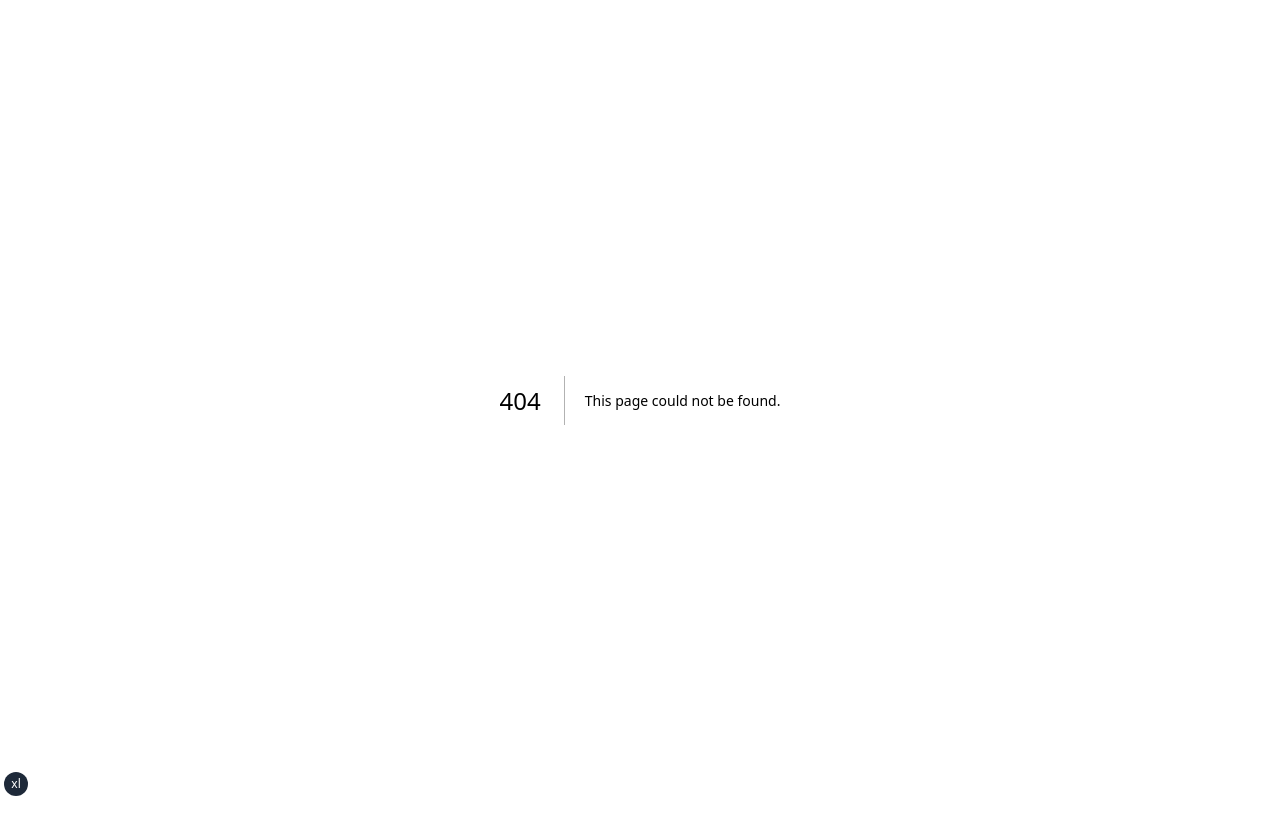
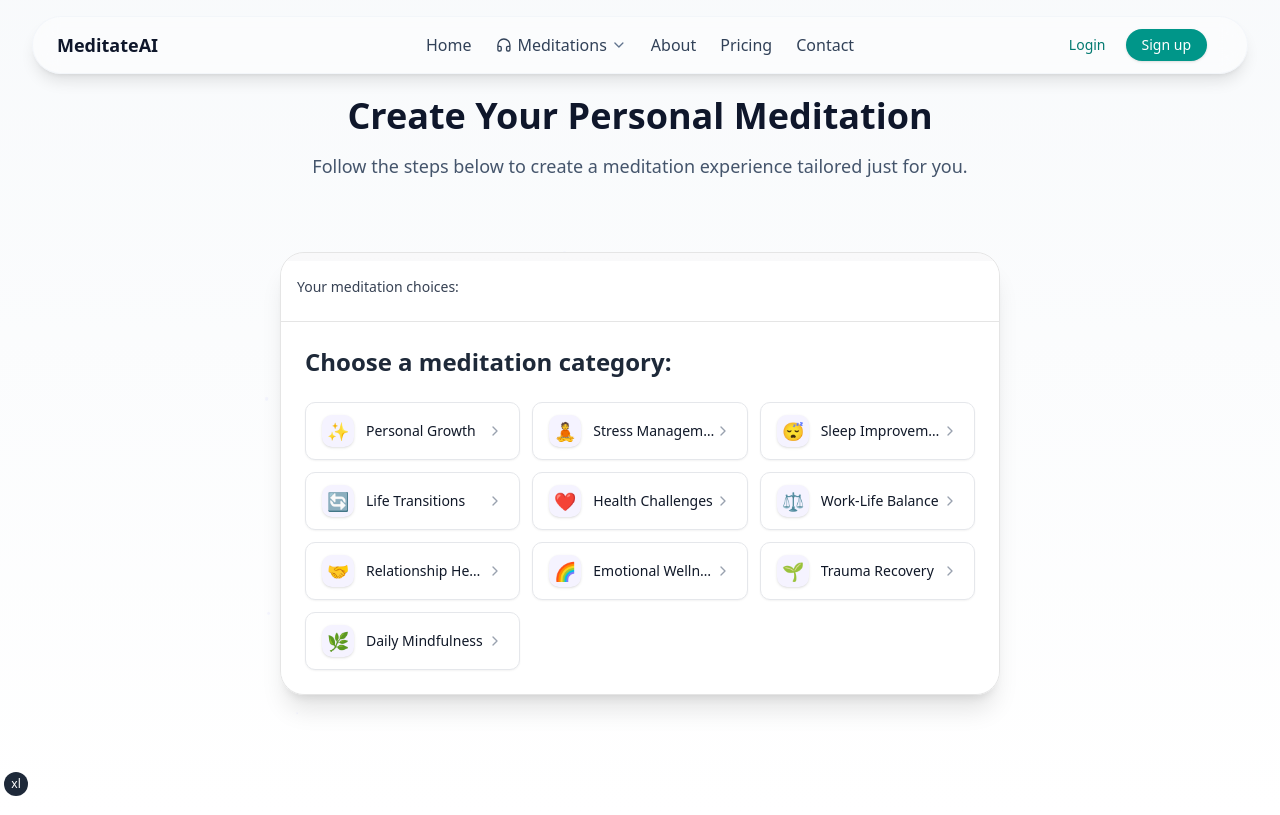
Before and after one commit to undertap/webapp-starter-1, a Next.js app in the folder apps/web/: page /meditate in a window 1280 px wide. Before the commit this address had no page. Built offline with nearby package versions, Linux system fonts and the light colour scheme.

Commit message:
Change homepage for vercel

```diff
--- /dev/null
+++ b/apps/web/src/app/(marketing)/meditate/page.tsx
@@ -0,0 +1,25 @@
+import type { Metadata } from "next";
+import MeditationCreator from "@/components/meditation/meditation-creator";
+
+export const metadata: Metadata = {
+  title: "Create Your Personal Meditation | MeditateAI",
+  description: "Create a personalized meditation experience tailored to your unique needs and preferences.",
+};
+
+export default function MeditatePage() {
+  return (
+    <div className="min-h-screen bg-gradient-to-b from-slate-50 to-white py-16 md:py-24">
+      <div className="container px-4 md:px-6 max-w-7xl mx-auto">
+        <div className="max-w-3xl mx-auto">
+          <h1 className="text-3xl md:text-4xl font-bold text-slate-900 mb-4 text-center">
+            Create Your Personal Meditation
+          </h1>
+          <p className="text-slate-600 text-lg text-center mb-12">
+            Follow the steps below to create a meditation experience tailored just for you.
+          </p>
+          <MeditationCreator />
+        </div>
+      </div>
+    </div>
+  );
+}
--- a/apps/web/src/app/(marketing)/page.tsx
+++ b/apps/web/src/app/(marketing)/page.tsx
@@ -25,7 +25,7 @@ export default function Home() {
                 AI-generated meditations that adapt to your life story, challenges, and health patterns for a truly transformative experience.
               </p>
               <div className="flex flex-col sm:flex-row gap-4 justify-center pt-4">
-                <Link href="/create-meditation">
+                <Link href="/meditate">
                   <Button size="lg" className="bg-white text-teal-700 hover:bg-white/90 transition-colors">
                     Try For Free <ArrowRight className="ml-2 size-4" />
                   </Button>
@@ -61,7 +61,7 @@ export default function Home() {
                 delay={0.05 * index}
                 className="flex flex-col items-center w-full"
               >
-                <Link href={category.href} className="w-full group">
+                <Link href={`/meditate?category=${category.id}`} className="w-full group">
                   <Button
                     variant="outline"
                     className="w-full h-auto py-4 px-3 rounded-md border border-slate-200 bg-white hover:bg-white group-hover:bg-gradient-to-br group-hover:from-white group-hover:to-teal-50/60 group-hover:border-teal-200 group-hover:shadow-md transition-all duration-300 ease-in-out"
@@ -274,16 +274,16 @@ export default function Home() {
 }
 
 const categories = [
-  { name: "Personal Growth", href: "/meditations/personal-growth", icon: <Sparkles className="size-5" /> },
-  { name: "Stress Management", href: "/meditations/stress-management", icon: <Shield className="size-5" /> },
-  { name: "Sleep Improvement", href: "/meditations/sleep-improvement", icon: <Moon className="size-5" /> },
-  { name: "Life Transitions", href: "/meditations/life-transitions", icon: <Leaf className="size-5" /> },
-  { name: "Health Challenges", href: "/meditations/health-challenges", icon: <Heart className="size-5" /> },
-  { name: "Work-Life Balance", href: "/meditations/work-life-balance", icon: <Scale className="size-5" /> },
-  { name: "Relationship Healing", href: "/meditations/relationship-healing", icon: <Users className="size-5" /> },
-  { name: "Emotional Wellness", href: "/meditations/emotional-wellness", icon: <SmilePlus className="size-5" /> },
-  { name: "Trauma Recovery", href: "/meditations/trauma-recovery", icon: <Flower2 className="size-5" /> },
-  { name: "Daily Mindfulness", href: "/meditations/daily-mindfulness", icon: <Clock className="size-5" /> }
+  { id: "personal-growth", name: "Personal Growth", icon: <Sparkles className="size-5" /> },
+  { id: "stress-management", name: "Stress Management", icon: <Shield className="size-5" /> },
+  { id: "sleep-improvement", name: "Sleep Improvement", icon: <Moon className="size-5" /> },
+  { id: "life-transitions", name: "Life Transitions", icon: <Leaf className="size-5" /> },
+  { id: "health-challenges", name: "Health Challenges", icon: <Heart className="size-5" /> },
+  { id: "work-life-balance", name: "Work-Life Balance", icon: <Scale className="size-5" /> },
+  { id: "relationship-healing", name: "Relationship Healing", icon: <Users className="size-5" /> },
+  { id: "emotional-wellness", name: "Emotional Wellness", icon: <SmilePlus className="size-5" /> },
+  { id: "trauma-recovery", name: "Trauma Recovery", icon: <Flower2 className="size-5" /> },
+  { id: "daily-mindfulness", name: "Daily Mindfulness", icon: <Clock className="size-5" /> }
 ];
 
 const features = [
```
